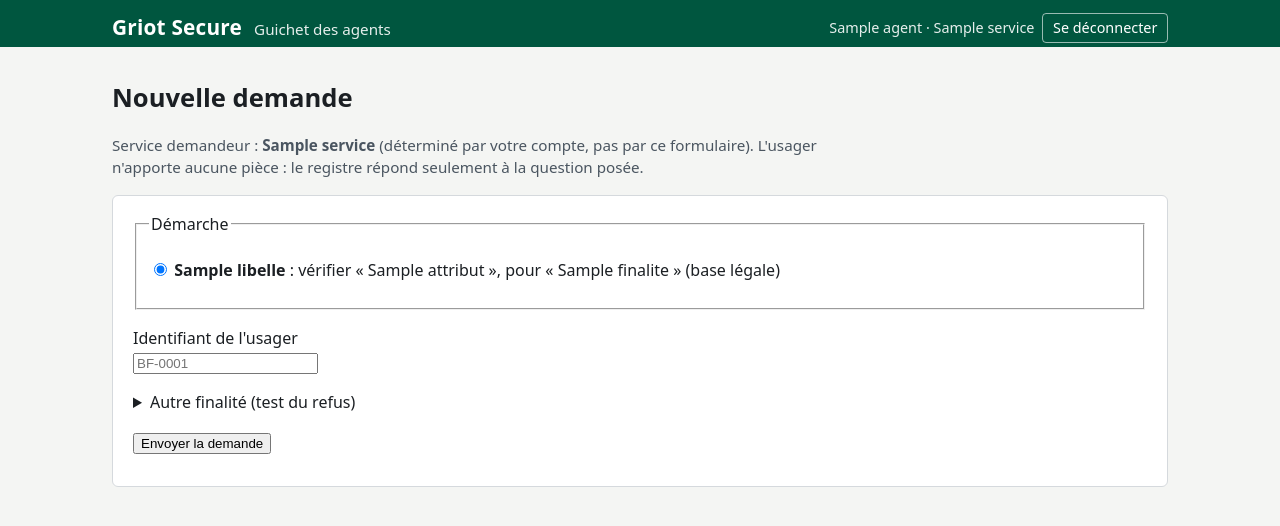
After one commit to wangredelwende-spec/griot-dites-le-nous-une-fois, a FastAPI app: template guichet/app/templates/accueil.html in a window 1280 px wide. The commit adds this page. Shown: the top 526 px of the page. Run offline with FastAPI, Linux system fonts and the light colour scheme; the template is opened without the code that fills it: most values are stand-ins (such as "Sample title", 1, 10 or a date in 2020); parts of the project's set-up code (start-up, migrations or seed data) failed here and were passed over.

Commit message:
feat: guichet (demande, suivi, revérification de la signature), pile complète et realm (audience médiateur, agent.banc)

```diff
--- a/guichet/app/config.py
+++ b/guichet/app/config.py
@@ -9,7 +9,9 @@ GUICHET_URL = "https://guichet.griot.test"
 
 CLIENT_ID = "guichet"
 ROLE_AGENT = "agent-guichet"
-DONNEES = Path("/donnees")
+MEDIATEUR = "http://mediateur:8000"
+CLES_PUBLIQUES = Path("/publiques")
+FICHIER_REGLES = Path("/app/regles.yaml")
 
 
 def lire_secret(nom: str) -> str:
--- a/guichet/app/main.py
+++ b/guichet/app/main.py
@@ -1,21 +1,35 @@
 """Guichet des agents : rendu serveur, aucun JavaScript.
 
-Accès protégé par Keycloak (OIDC, client « guichet », mot de passe + TOTP) :
-seul le rôle agent-guichet entre. Le service de l'agent vient de son jeton, jamais d'un formulaire.
+Accès protégé par Keycloak (OIDC, client « guichet », mot de passe + TOTP) : seul le rôle agent-guichet entre.
+Le service de l'agent vient de son jeton, jamais d'un formulaire.
+Le guichet ne reçoit que la réponse minimale SIGNÉE par le registre, et revérifie lui-même la signature.
 """
 import secrets
+import uuid
+from datetime import datetime, timezone
 from urllib.parse import urlencode
 
+import httpx
+import jwt
+import yaml
 from authlib.integrations.starlette_client import OAuth, OAuthError
-from fastapi import FastAPI, Form, HTTPException, Request
+from fastapi import Depends, FastAPI, Form, HTTPException, Request
 from fastapi.responses import PlainTextResponse, RedirectResponse
 from fastapi.staticfiles import StaticFiles
 from fastapi.templating import Jinja2Templates
 from starlette.middleware.sessions import SessionMiddleware
 
-from .config import CLIENT_ID, GUICHET_URL, KEYCLOAK_INTERNE, KEYCLOAK_PUBLIC, REALM, ROLE_AGENT, lire_secret
+from .config import (CLES_PUBLIQUES, CLIENT_ID, FICHIER_REGLES, GUICHET_URL, KEYCLOAK_INTERNE, KEYCLOAK_PUBLIC,
+                     MEDIATEUR, REALM, ROLE_AGENT, lire_secret)
 
 SECRET_OIDC = lire_secret("guichet_oidc")
+REGLES = yaml.safe_load(FICHIER_REGLES.read_text(encoding="utf-8"))
+
+# Jetons Keycloak des agents connectés, gardés EN MÉMOIRE côté serveur (trop gros pour un cookie).
+# Le cookie de session ne contient qu'un numéro de session aléatoire.
+JETONS: dict[str, dict] = {}
+# Résultats déjà vérifiés, pour pouvoir réafficher la page (le médiateur ne remet la réponse qu'une fois)
+RESULTATS: dict[str, dict] = {}
 
 app = FastAPI(docs_url=None, redoc_url=None, openapi_url=None)
 # Clé de session tirée à chaque démarrage : redémarrer le guichet déconnecte les agents.
@@ -47,11 +61,11 @@ async def vers_connexion(_request, _exc):
     return RedirectResponse("/connexion", status_code=303)
 
 
-def exiger_agent(request: Request) -> str:
-    agent = request.session.get("agent")
-    if not agent:
+def exiger_agent(request: Request) -> dict:
+    session = JETONS.get(request.session.get("sid", ""))
+    if not session:
         raise NonConnecte()
-    return agent
+    return session
 
 
 def verifier_csrf(request: Request, jeton: str):
@@ -61,9 +75,19 @@ def verifier_csrf(request: Request, jeton: str):
 
 
 def page(request: Request, modele: str, statut: int = 200, **contexte):
-    contexte |= {"agent": request.session.get("agent"), "csrf": request.session.get("csrf")}
+    session = JETONS.get(request.session.get("sid", ""), {})
+    contexte |= {"agent": session.get("nom"), "service": session.get("service_nom"),
+                 "csrf": request.session.get("csrf")}
     return templates.TemplateResponse(request, modele, contexte, status_code=statut)
 
+
+def service_de(groupes: list[str]) -> tuple[str, str] | None:
+    """Groupe Keycloak -> (code, nom) du service, à partir des mêmes règles que le médiateur."""
+    services = [(code, s["nom"]) for code, s in REGLES["services"].items() if s["groupe"] in groupes]
+    return services[0] if len(services) == 1 else None
+
+
+# --- Connexion ---
 
 @app.get("/sante", include_in_schema=False)
 async def sante():
@@ -83,18 +107,121 @@ async def retour_keycloak(request: Request):
         return page(request, "erreur.html", 400, message="La connexion a échoué. Veuillez réessayer.")
     infos = jeton["userinfo"]
     request.session.clear()
-    if ROLE_AGENT not in infos.get("roles", []):
-        return page(request, "erreur.html", 403, message="Accès réservé aux agents de guichet.")
-    request.session.update(agent=infos.get("preferred_username", infos["sub"]), id_token=jeton["id_token"],
-                           csrf=secrets.token_urlsafe(32))
+    service = service_de(infos.get("groups", []))
+    if ROLE_AGENT not in infos.get("roles", []) or service is None:
+        return page(request, "erreur.html", 403, message="Accès réservé aux agents de guichet rattachés à un service.")
+    sid = secrets.token_urlsafe(32)
+    JETONS[sid] = {"nom": infos.get("preferred_username", infos["sub"]), "service": service[0],
+                   "service_nom": service[1], "acces": jeton["access_token"], "id_token": jeton["id_token"]}
+    request.session.update(sid=sid, csrf=secrets.token_urlsafe(32))
     return RedirectResponse("/", status_code=303)
 
 
 @app.post("/deconnexion")
 async def deconnexion(request: Request, csrf: str = Form(...)):
     verifier_csrf(request, csrf)
+    session = JETONS.pop(request.session.get("sid", ""), {})
     parametres = {"client_id": CLIENT_ID, "post_logout_redirect_uri": f"{GUICHET_URL}/",
-                  "id_token_hint": request.session.get("id_token", "")}
+                  "id_token_hint": session.get("id_token", "")}
     request.session.clear()
     return RedirectResponse(f"{KEYCLOAK_PUBLIC}/realms/{REALM}/protocol/openid-connect/logout?"
                             f"{urlencode(parametres)}", status_code=303)
+
+
+# --- Demandes ---
+
+def demarches_du_service(service: str) -> dict:
+    return {code: d for code, d in REGLES["demarches"].items() if d["service"] == service}
+
+
+async def mediateur(methode: str, chemin: str, session: dict, **kwargs) -> dict:
+    """Appel du médiateur avec le jeton de l'agent. Jeton expiré : on repasse par Keycloak
+    (la session Keycloak est encore ouverte, donc sans retaper le mot de passe)."""
+    async with httpx.AsyncClient(base_url=MEDIATEUR, timeout=10) as client:
+        r = await client.request(methode, chemin, headers={"Authorization": f"Bearer {session['acces']}"}, **kwargs)
+    if r.status_code == 401:
+        raise NonConnecte()
+    r.raise_for_status()
+    return r.json()
+
+
+def heure(horodatage: int) -> str:
+    """1794838200 -> « 14 h 13 » (heure de Ouagadougou = UTC)."""
+    t = datetime.fromtimestamp(horodatage, timezone.utc)
+    return f"{t.hour} h {t.minute:02d}"
+
+
+def verifier_reponse(jeton: str, demarche: dict, service: str, id_demande: str) -> dict:
+    """Le guichet NE FAIT PAS confiance au médiateur : il revérifie la signature du registre."""
+    attribut = REGLES["attributs"][demarche["attribut"]]
+    registre = REGLES["registres"][attribut["registre"]]
+    cle_publique = (CLES_PUBLIQUES / f"{attribut['registre']}.pem").read_bytes()
+    infos = jwt.decode(jeton, cle_publique, algorithms=["EdDSA"], audience=service, issuer=registre["emetteur"],
+                       options={"require": ["iss", "aud", "sub", "demande", "iat", "exp", "jti"]})
+    if infos["demande"] != id_demande:
+        raise jwt.InvalidTokenError("réponse émise pour une autre demande")
+    valeur = infos[attribut["claim"]]
+    if attribut.get("cle") is not None:
+        valeur = valeur[attribut["cle"]]
+    if type(valeur) is not bool:
+        raise jwt.InvalidTokenError("valeur inattendue")
+    return {"attribut": attribut["libelle"], "valeur": "oui" if valeur else "non", "registre": registre["nom"],
+            "jusqu_a": heure(infos["exp"])}
+
+
+@app.get("/")
+async def accueil(request: Request, session: dict = Depends(exiger_agent)):
+    return page(request, "accueil.html", demarches=demarches_du_service(session["service"]))
+
+
+@app.post("/demandes")
+async def envoyer(request: Request, csrf: str = Form(...), demarche: str = Form(""), sujet_ref: str = Form(""),
+                  autre_finalite: str = Form(""), session: dict = Depends(exiger_agent)):
+    verifier_csrf(request, csrf)
+    demarches = demarches_du_service(session["service"])
+    if demarche not in demarches or not sujet_ref.strip():
+        return page(request, "accueil.html", 400, demarches=demarches, erreur="Choisissez une démarche et "
+                    "indiquez l'identifiant de l'usager.")
+    regle = demarches[demarche]
+    id_demande = str(uuid.uuid4())
+    corps = {"id_demande": id_demande, "demarche": demarche, "attribut": regle["attribut"],
+             "sujet_ref": sujet_ref.strip(), "finalite": autre_finalite.strip() or regle["finalite"]}
+    try:
+        etat = await mediateur("POST", "/demandes", session, json=corps)
+    except httpx.HTTPError:
+        return page(request, "erreur.html", 502, message="Médiateur injoignable ou demande invalide : "
+                    "rien n'a été transmis, rien n'a été deviné.")
+    RESULTATS[id_demande] = {"agent": session["nom"], "sujet_ref": corps["sujet_ref"], "demarche": demarche}
+    # Base légale : la réponse signée arrive tout de suite, et le médiateur ne la remet qu'une fois
+    noter(RESULTATS[id_demande], etat, session, id_demande)
+    return RedirectResponse(f"/demandes/{id_demande}", status_code=303)
+
+
+def noter(suivi: dict, etat: dict, session: dict, id_demande: str):
+    """Garde l'état reçu du médiateur ; si la réponse signée est là, la vérifie avant tout affichage."""
+    suivi["etat"] = etat
+    if etat.get("jeton"):
+        try:
+            suivi["resultat"] = verifier_reponse(etat["jeton"], REGLES["demarches"][suivi["demarche"]],
+                                                 session["service"], id_demande)
+        except (jwt.PyJWTError, KeyError, TypeError, FileNotFoundError) as e:
+            suivi["etat"] = {"statut": "refuse", "motif": f"signature du registre non vérifiée au guichet ({e})"}
+
+
+@app.get("/demandes/{id_demande}")
+async def suivre(request: Request, id_demande: uuid.UUID, session: dict = Depends(exiger_agent)):
+    id_demande = str(id_demande)
+    suivi = RESULTATS.get(id_demande)
+    if suivi is None or suivi["agent"] != session["nom"]:
+        raise HTTPException(404, "Demande introuvable")
+    regle = REGLES["demarches"][suivi["demarche"]]
+    # On ne réinterroge le médiateur que tant que l'usager n'a pas répondu
+    if suivi["etat"]["statut"] in ("en_attente", "confirmee"):
+        try:
+            noter(suivi, await mediateur("GET", f"/demandes/{id_demande}", session), session, id_demande)
+        except httpx.HTTPError:
+            return page(request, "erreur.html", 502, message="Médiateur injoignable : rien n'a été deviné. "
+                        "Réessayez dans un instant.")
+    etat = suivi["etat"]
+    return page(request, "demande.html", suivi=suivi, regle=regle, etat=etat, resultat=suivi.get("resultat"),
+                expire=heure(etat["expire_le"]) if etat.get("expire_le") else None)
--- a/guichet/app/static/style.css
+++ b/guichet/app/static/style.css
@@ -175,3 +175,8 @@ table.journal tbody td:nth-child(3) { display: inline-block; margin: .55rem .5re
   .fiche dd { margin-bottom: .5rem; }
   .entete nav a { padding: .5rem .6rem; }
 }
+
+/* --- Guichet : résultat d'une demande --- */
+.succes { border-left: 6px solid var(--vert); }
+.attente { border-left: 6px solid var(--orange); }
+.resultat { font-size: 1.6rem; margin: 0 0 .5rem; }
--- /dev/null
+++ b/guichet/app/templates/accueil.html
@@ -0,0 +1,29 @@
+{% extends "base.html" %}
+{% block titre %}Nouvelle demande{% endblock %}
+{% block contenu %}
+<h1>Nouvelle demande</h1>
+<p class="aide">Service demandeur : <strong>{{ service }}</strong> (déterminé par votre compte, pas par ce formulaire).
+L'usager n'apporte aucune pièce : le registre répond seulement à la question posée.</p>
+
+{% if erreur %}<div class="erreur" role="alert"><p>{{ erreur }}</p></div>{% endif %}
+
+<form method="post" action="/demandes" class="bloc">
+  <input type="hidden" name="csrf" value="{{ csrf }}">
+  <fieldset>
+    <legend>Démarche</legend>
+    {% for code, d in demarches.items() %}
+    <p><label><input type="radio" name="demarche" value="{{ code }}" required {% if loop.first %}checked{% endif %}>
+      <strong>{{ d.libelle }}</strong> : vérifier « {{ d.attribut }} », pour « {{ d.finalite }} »
+      ({% if d.base == "consentement" %}avec l'accord de l'usager{% else %}base légale{% endif %})</label></p>
+    {% endfor %}
+  </fieldset>
+  <p><label for="sujet_ref">Identifiant de l'usager</label><br>
+     <input id="sujet_ref" name="sujet_ref" required maxlength="64" placeholder="BF-0001" autocomplete="off"></p>
+  <details>
+    <summary>Autre finalité (test du refus)</summary>
+    <p><label for="autre_finalite">Finalité différente de celle déclarée</label><br>
+       <input id="autre_finalite" name="autre_finalite" maxlength="200"></p>
+  </details>
+  <p><button>Envoyer la demande</button></p>
+</form>
+{% endblock %}
--- a/guichet/app/templates/base.html
+++ b/guichet/app/templates/base.html
@@ -13,7 +13,7 @@
       {% if agent %}
       <form method="post" action="/deconnexion" class="deconnexion">
         <input type="hidden" name="csrf" value="{{ csrf }}">
-        <span class="connecte">{{ agent }}</span>
+        <span class="connecte">{{ agent }} · {{ service }}</span>
         <button>Se déconnecter</button>
       </form>
       {% endif %}
```
Also changed, not shown: docker-compose.yml (+81 -1 lines), guichet/app/audit.py (deleted, +0 -37 lines), guichet/app/templates/demande.html (added, +27 -0 lines), guichet/requirements.txt (+7 -4 lines), keycloak/realm-griot.json (+41 -1 lines), 3 other files.
